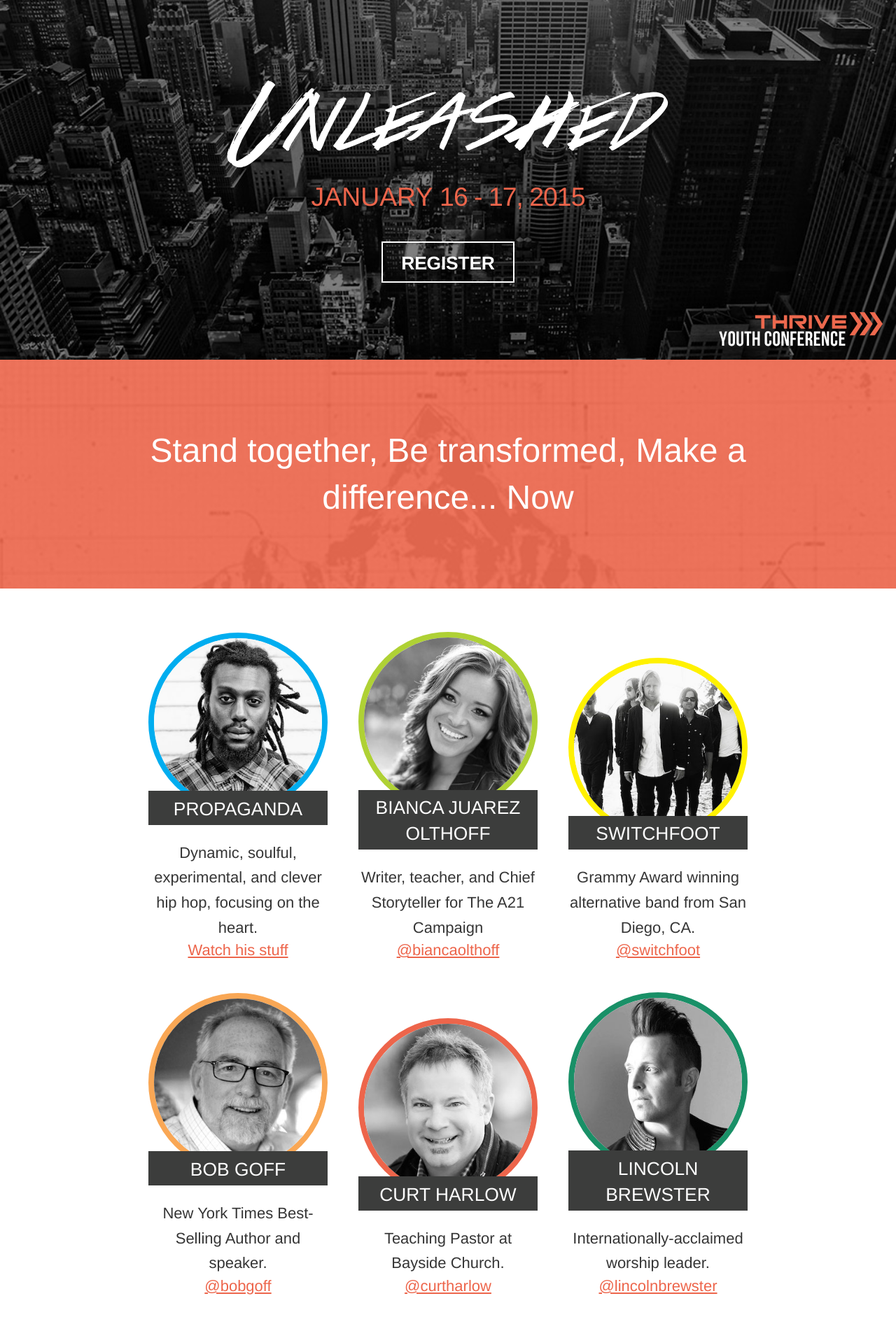
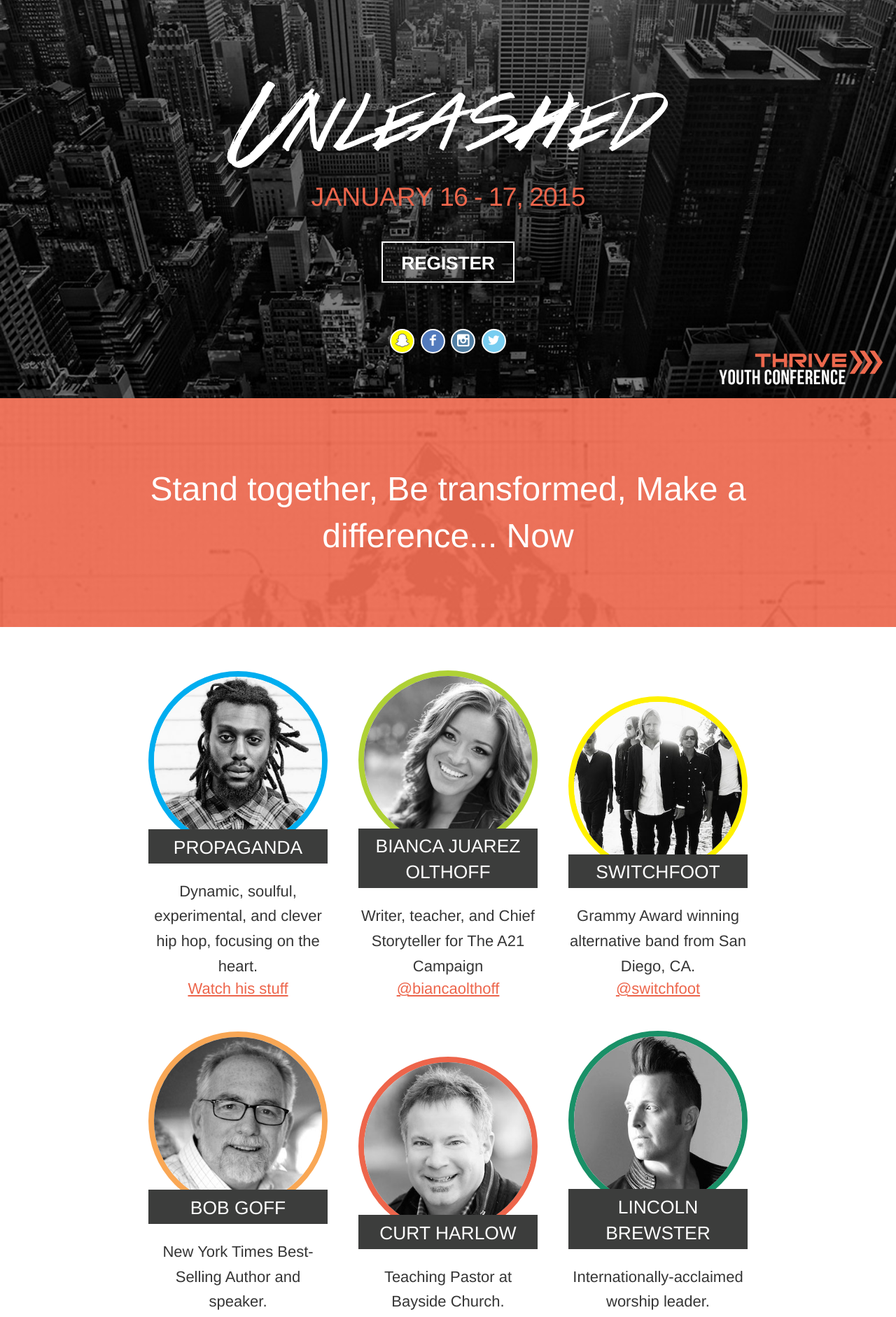
Before and after one commit to bamboocreative/thriveunleashed, a Jekyll site: the page built from index.html, in a window 1280 px wide. Shown: the top 1882 px of the page at 70% size. Built offline with Jekyll 4.4.1, drawn with Linux system fonts in a browser that asks for light colours; nearby versions of some CDN libraries; some web fonts are replaced.

Commit message:
Social media buttons

```diff
--- a/_includes/header.html
+++ b/_includes/header.html
@@ -15,6 +15,12 @@
 
 			    </section>
 			</header>
+			<div class="social-links">
+				<a target="_blank" class="snapchat" title="Snapchat: thriveunleashed" href="https://itunes.apple.com/us/app/snapchat/id447188370?mt=8"><i class="icon-snapchat"></i></a>
+				<a target="_blank" class="facebook" title="facebook.com/thriveunleashed" href="https://facebook.com/thriveunleashed"><i class="icon-uniE603"></i></a>
+				<a target="_blank" class="instagram" title="@thriveunleashed" href="https://instagram.com/thriveunleashed"><i class="icon-uniE605"></i></a>
+				<a target="_blank" class="twitter" title="@thriveunleashed" href="https://twitter.com/thriveunleashed"><i class="icon-uniE604"></i></a>
+			</div>
 			<img src="img/youth-conf.png" class="youth-conf">
 		</div>
 	</div>
--- a/css/app.scss
+++ b/css/app.scss
@@ -52,6 +52,7 @@
 $facebook: #537bbd !default;
 $instagram: #517fa4 !default;
 $youtube: #d34836 !default;
+$snapchat: #fffc00 !default;
 $pinterest:	#cb2027 !default;
 $google: #dd4b39 !default;
 $email:	lighten($font-color, 15%);
@@ -82,6 +83,7 @@
 .facebook{background: $facebook; i{top: 7px;} &:hover{background: darken($facebook, 15%)}}
 .instagram{background: $instagram; i{left: 0px; top: 6.5px;} &:hover{background: darken($instagram, 10%)}}
 .youtube{background: $youtube; i{left: 3px; top: 6px;} &:hover{background: darken($youtube, 10%)}}
+.snapchat{background: $snapchat; i{left: 3px; top: 6px; text-shadow: -1px 0 #696969, 0 1px #696969, 1px 0 #696969, 0 -1px #696969;} &:hover{background: darken($snapchat, 10%)}}
 .pinterest{background: $pinterest; i{left: 3px; top: 6px;} &:hover{background: darken($pinterest, 10%)}}
 .google{background: $google; i{left: 3px; top: 8px;} &:hover{background: darken($google, 5%)}}
 .i-email{background: $email; i{left: 3px; top: 6px;} &:hover{background: darken($email, 10%)}}
--- a/scss/_components.scss
+++ b/scss/_components.scss
@@ -372,3 +372,31 @@
 		width: 700px;
 	}
 }
+
+.social-links{
+
+	text-align: center;
+	padding-bottom: 4em;
+
+	@include media(max-width 415px){
+		padding-bottom: 6em;
+	}
+
+
+	a{
+		color: #fff;
+		border-radius: 100%;
+		border: 2px solid #fff;
+		padding-top: 4px;
+		width: 35px;
+		height: 35px;
+		display: inline-block;
+		text-align: center;
+		text-decoration: none;
+		font-size: 1.1em;
+		margin: 0px 2px;
+
+		@include transition(.3s background);
+
+	}
+}
--- a/scss/_fonts.scss
+++ b/scss/_fonts.scss
@@ -1,10 +1,10 @@
 @font-face {
 	font-family: 'icomoon';
-	src:url('fonts/icomoon.eot?l8mbeq');
-	src:url('fonts/icomoon.eot?#iefixl8mbeq') format('embedded-opentype'),
-		url('fonts/icomoon.woff?l8mbeq') format('woff'),
-		url('fonts/icomoon.ttf?l8mbeq') format('truetype'),
-		url('fonts/icomoon.svg?l8mbeq#icomoon') format('svg');
+	src:url('fonts/icomoon.eot?-dsny1v');
+	src:url('fonts/icomoon.eot?#iefix-dsny1v') format('embedded-opentype'),
+		url('fonts/icomoon.woff?-dsny1v') format('woff'),
+		url('fonts/icomoon.ttf?-dsny1v') format('truetype'),
+		url('fonts/icomoon.svg?-dsny1v#icomoon') format('svg');
 	font-weight: normal;
 	font-style: normal;
 }
@@ -23,6 +23,12 @@
 	-moz-osx-font-smoothing: grayscale;
 }
 
+.icon-snapchat:before {
+	content: "\e606";
+}
+.icon-unleashed:before {
+	content: "\e600";
+}
 .icon-uniE605:before {
 	content: "\e605";
 }
@@ -38,6 +44,3 @@
 .icon-uniE602:before {
 	content: "\e602";
 }
-.icon-unleashed:before {
-	content: "\e600";
-}
--- a/scss/_header.scss
+++ b/scss/_header.scss
@@ -3,10 +3,10 @@
 	top: 0;
 	text-align: center;
 	z-index: 2;
-	padding: 5em 0;
+	padding: 5em 0 3em;
 
 	@include media(max-width 415px){
-		padding: 2em 0 5em;
+		padding: 2em 0 3em;
 	}
 
 	.logo{
```
Also changed, not shown: css/fonts/icomoon.ttf, css/fonts/icomoon.woff, 2 other files.
